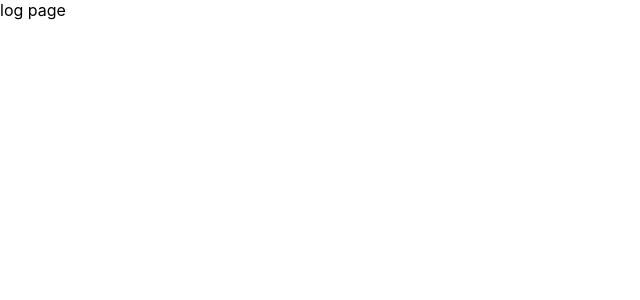
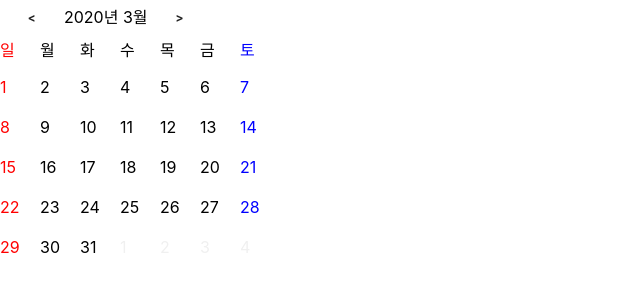
Before and after one commit to GoodListener/working-hours, a React (Create React App) app: page /working-hours/logs in a window 1280 px wide. Shown: the top 300 px of the page, without its empty margins (0-640 px from the left). Built offline with nearby package versions, Linux system fonts and the light colour scheme.

Commit message:
로그용 달력추가 moment js 사용

```diff
--- a/package.json
+++ b/package.json
@@ -11,6 +11,7 @@
     "@testing-library/user-event": "^7.1.2",
     "firebase": "^7.13.1",
     "history": "^4.10.1",
+    "moment": "^2.24.0",
     "react": "^16.13.0",
     "react-dom": "^16.13.0",
     "react-redux": "^7.2.0",
--- /dev/null
+++ b/src/component/calendar/Calendar.css
@@ -0,0 +1,24 @@
+.calendar_header {
+    display: flex;
+}
+
+.calendar_body {
+    display: flex;
+}
+
+.box {
+    width: 2.5rem;
+    height: 2.5rem;
+}
+
+.sun {
+    color: #f00;
+}
+
+.sat {
+    color: #00f;
+}
+
+.grayed {
+    color: #f0f0f0;
+}
--- /dev/null
+++ b/src/component/calendar/Calendar.js
@@ -0,0 +1,74 @@
+import React from 'react';
+import { Button } from '@material-ui/core';
+import moment from 'moment';
+import './Calendar.css';
+
+class Calendar extends React.Component {
+    constructor(props) {
+        super(props);
+        this.state = {
+            current: moment()
+        }
+    }
+
+    generate = () => {
+        const today = this.state.current;
+        const startWeek = today.clone().startOf('month').week();
+        const endWeek = today.clone().endOf('month').week() === 1 ? 53 : today.clone().endOf('month').week();
+        let calendar = [];
+        for (let week = startWeek; week <= endWeek; week++) {
+          calendar.push(
+            <div className="calendar_body" key={week}>
+              {
+                Array(7).fill(0).map((n, i) => {
+                  let current = today.clone().week(week).startOf('week').add(n + i, 'day')
+                  let isSelected = today.format('YYYYMMDD') === current.format('YYYYMMDD') ? 'selected' : '';
+                  let isGrayed = current.format('MM') === today.format('MM') ? '' : 'grayed';
+                  return (
+                    <div className={`box ${isSelected} ${isGrayed} ${i === 0 ? "sun" : ""} ${i === 6 ? "sat" : ""}`} key={i}>
+                      <span className={`text`}>{current.format('D')}</span>
+                    </div>
+                  )
+                })
+              }
+            </div>
+          )
+        }
+        return calendar;
+    }
+
+    beforeMonth = () => {
+        this.setState({
+            current: this.state.current.subtract(1, 'months')
+        })
+    }
+
+    afterMonth = () => {
+        this.setState({
+            current: this.state.current.add(1, 'months')
+        })
+    }
+
+    render() {
+        return (
+            <div>
+                <Button onClick={this.beforeMonth}>&lt;</Button>
+                <span>{this.state.current.format('YYYY년 M월')}</span>
+                <Button onClick={this.afterMonth}>&gt;</Button>
+                <div className="calendar_header">
+                    <div className="box sun">일</div>
+                    <div className="box">월</div>
+                    <div className="box">화</div>
+                    <div className="box">수</div>
+                    <div className="box">목</div>
+                    <div className="box">금</div>
+                    <div className="box sat">토</div>
+                </div>
+                {this.generate()}
+            </div>
+        )
+    }
+
+}
+
+export default Calendar;
--- a/src/pages/logs/Logs.js
+++ b/src/pages/logs/Logs.js
@@ -1,9 +1,12 @@
 import React from 'react'
+import Calendar from '../../component/calendar/Calendar';
 
 class Logs extends React.Component {
     render() {
         return (
-            <div>log page</div>
+            <div>
+                <Calendar></Calendar>
+            </div>
         )
     }
 
```
Also changed, not shown: 1 other file (tests, documents, lock files or other folders).
